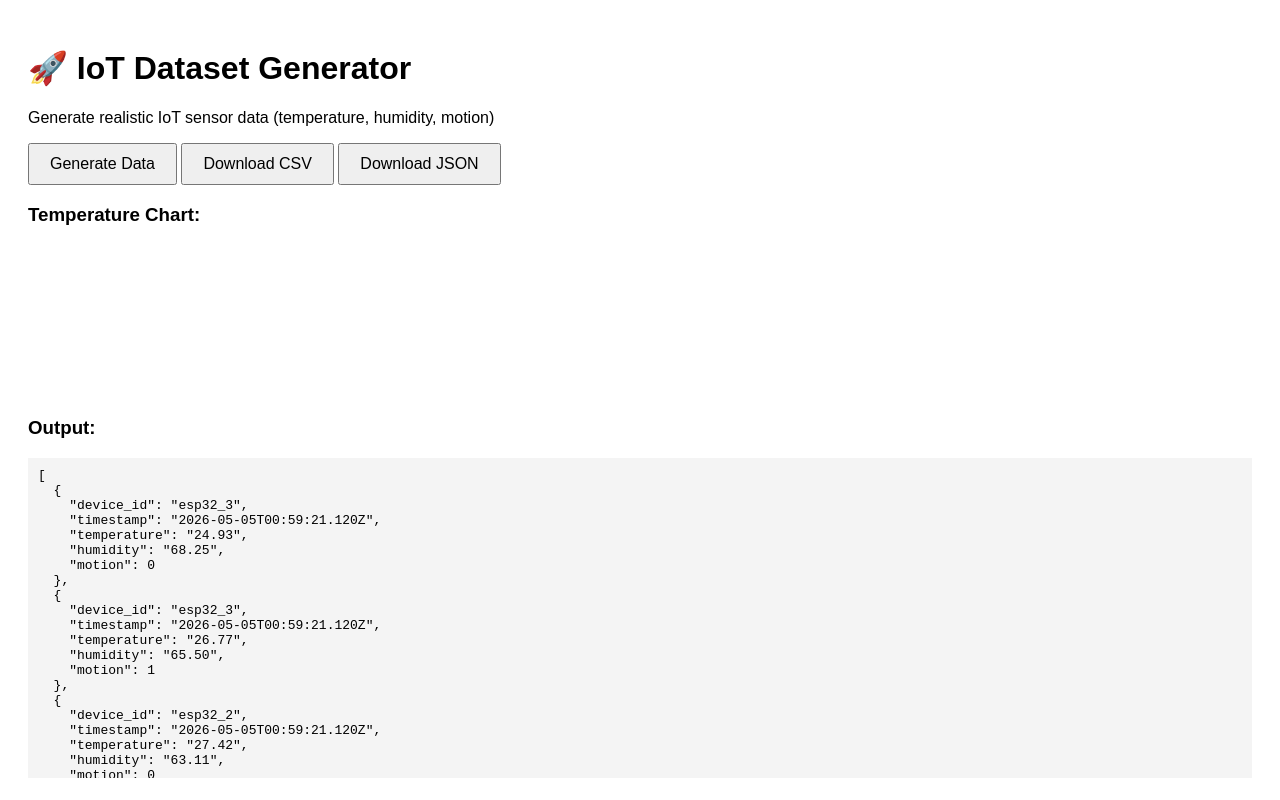
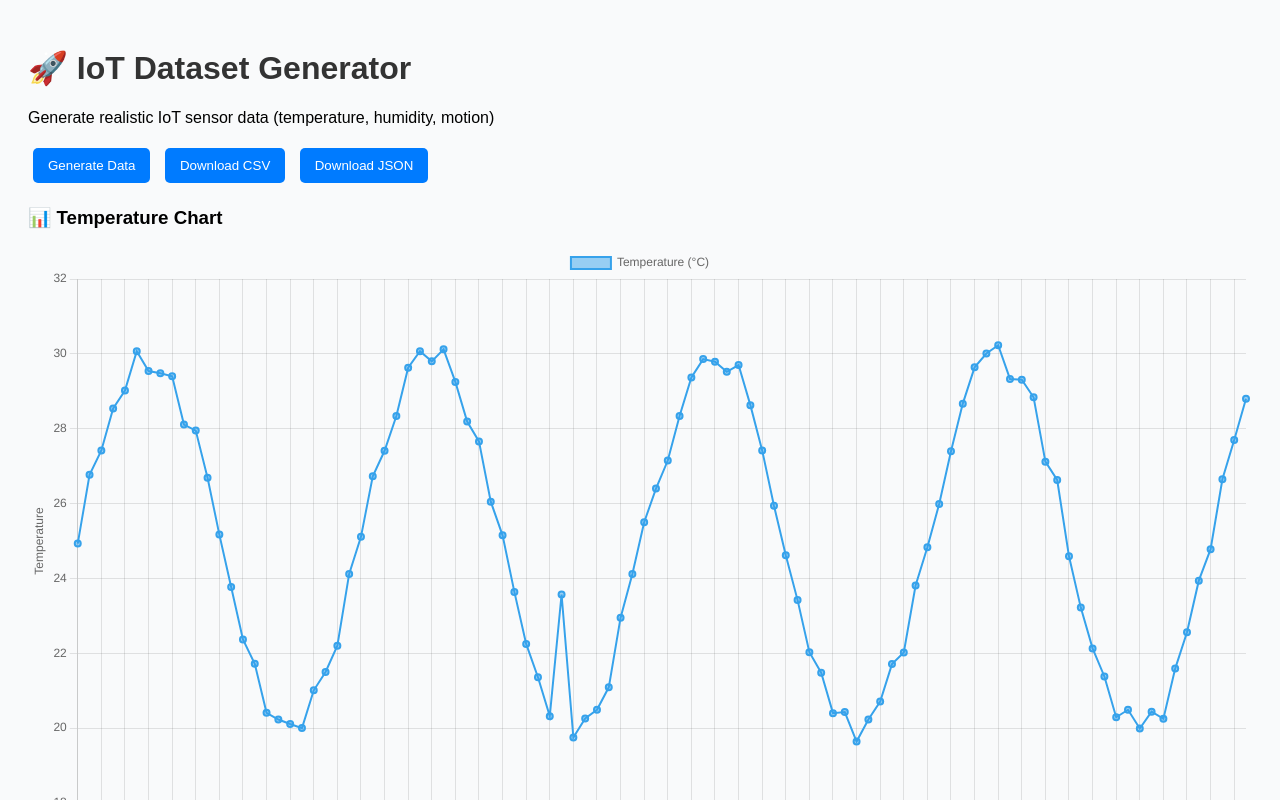
Before and after one commit to Maulina2705/iot-dataset-generator, a plain HTML site: page docs/index.html in a window 1280 px wide. Both pictures are taken after a click on the button "Generate Data". Shown: the top 800 px of the page. Drawn offline with nearby package versions, Linux system fonts and the light colour scheme.

Commit message:
update step 4

```diff
--- a/docs/index.html
+++ b/docs/index.html
@@ -3,20 +3,26 @@
 <head>
   <title>IoT Dataset Generator</title>
   <link rel="stylesheet" href="style.css">
+
+  <!-- Chart.js -->
+  <script src="https://cdn.jsdelivr.net/npm/chart.js"></script>
 </head>
+
 <body>
 
   <h1>🚀 IoT Dataset Generator</h1>
   <p>Generate realistic IoT sensor data (temperature, humidity, motion)</p>
 
-  <button onclick="generateData()">Generate Data</button>
-  <button onclick="downloadCSV()">Download CSV</button>
-  <button onclick="downloadJSON()">Download JSON</button>
+  <div class="controls">
+    <button onclick="generateData()">Generate Data</button>
+    <button onclick="downloadCSV()">Download CSV</button>
+    <button onclick="downloadJSON()">Download JSON</button>
+  </div>
 
-  <h3>Temperature Chart:</h3>
+  <h3>📊 Temperature Chart</h3>
   <canvas id="chart"></canvas>
 
-  <h3>Output:</h3>
+  <h3>📦 Output</h3>
   <pre id="output"></pre>
 
   <script src="script.js"></script>
--- a/docs/script.js
+++ b/docs/script.js
@@ -1,15 +1,21 @@
+let generatedData = [];
+let chart;
+
+// =======================
+// SENSOR GENERATORS
+// =======================
+
 function generateTemperature(i) {
   let base = 25 + 5 * Math.sin(2 * Math.PI * i / 24);
   let noise = (Math.random() - 0.5);
   let value = base + noise;
-  let generatedData = [];
 
   // anomaly
   if (Math.random() < 0.02) {
     value += Math.random() * 20;
   }
 
-  return value.toFixed(2);
+  return parseFloat(value.toFixed(2));
 }
 
 function generateHumidity(i) {
@@ -21,12 +27,16 @@ function generateHumidity(i) {
     value += (Math.random() * 40 - 20);
   }
 
-  return value.toFixed(2);
+  return parseFloat(value.toFixed(2));
 }
 
 function generateMotion() {
   return Math.random() < 0.1 ? 1 : 0;
 }
+
+// =======================
+// MAIN GENERATOR
+// =======================
 
 function generateData() {
   let data = [];
@@ -34,13 +44,87 @@ function generateData() {
   for (let i = 0; i < 100; i++) {
     data.push({
       device_id: "esp32_" + Math.floor(Math.random() * 3 + 1),
-      timestamp: new Date().toISOString(),
+      timestamp: new Date(Date.now() + i * 60000).toISOString(),
       temperature: generateTemperature(i),
       humidity: generateHumidity(i),
       motion: generateMotion()
     });
   }
 
+  generatedData = data;
+
   document.getElementById("output").textContent =
     JSON.stringify(data, null, 2);
+
+  drawChart(data);
 }
+
+// =======================
+// DOWNLOAD FUNCTIONS
+// =======================
+
+function downloadJSON() {
+  if (generatedData.length === 0) return alert("Generate data first!");
+
+  let blob = new Blob([JSON.stringify(generatedData, null, 2)], {
+    type: "application/json"
+  });
+
+  let link = document.createElement("a");
+  link.href = URL.createObjectURL(blob);
+  link.download = "iot_data.json";
+  link.click();
+}
+
+function downloadCSV() {
+  if (generatedData.length === 0) return alert("Generate data first!");
+
+  let csv = "device_id,timestamp,temperature,humidity,motion\n";
+
+  generatedData.forEach(row => {
+    csv += `${row.device_id},${row.timestamp},${row.temperature},${row.humidity},${row.motion}\n`;
+  });
+
+  let blob = new Blob([csv], { type: "text/csv" });
+
+  let link = document.createElement("a");
+  link.href = URL.createObjectURL(blob);
+  link.download = "iot_data.csv";
+  link.click();
+}
+
+// =======================
+// CHART
+// =======================
+
+function drawChart(data) {
+  let labels = data.map((_, i) => i);
+  let temps = data.map(d => d.temperature);
+
+  const ctx = document.getElementById("chart").getContext("2d");
+
+  if (chart) chart.destroy();
+
+  chart = new Chart(ctx, {
+    type: "line",
+    data: {
+      labels: labels,
+      datasets: [{
+        label: "Temperature (°C)",
+        data: temps,
+        borderWidth: 2
+      }]
+    },
+    options: {
+      responsive: true,
+      scales: {
+        x: {
+          title: { display: true, text: "Time Index" }
+        },
+        y: {
+          title: { display: true, text: "Temperature" }
+        }
+      }
+    }
+  });
+}
--- a/docs/style.css
+++ b/docs/style.css
@@ -1,16 +1,36 @@
 body {
   font-family: Arial;
   padding: 20px;
+  background: #f9fafb;
+}
+
+h1 {
+  color: #333;
+}
+
+.controls {
+  margin-bottom: 15px;
 }
 
 button {
-  padding: 10px 20px;
-  font-size: 16px;
+  margin: 5px;
+  padding: 10px 15px;
+  border: none;
+  background: #007bff;
+  color: white;
+  cursor: pointer;
+  border-radius: 5px;
+}
+
+button:hover {
+  background: #0056b3;
 }
 
 pre {
-  background: #f4f4f4;
+  background: #1e1e1e;
+  color: #00ffcc;
   padding: 10px;
   max-height: 300px;
   overflow: auto;
+  border-radius: 5px;
 }
```
